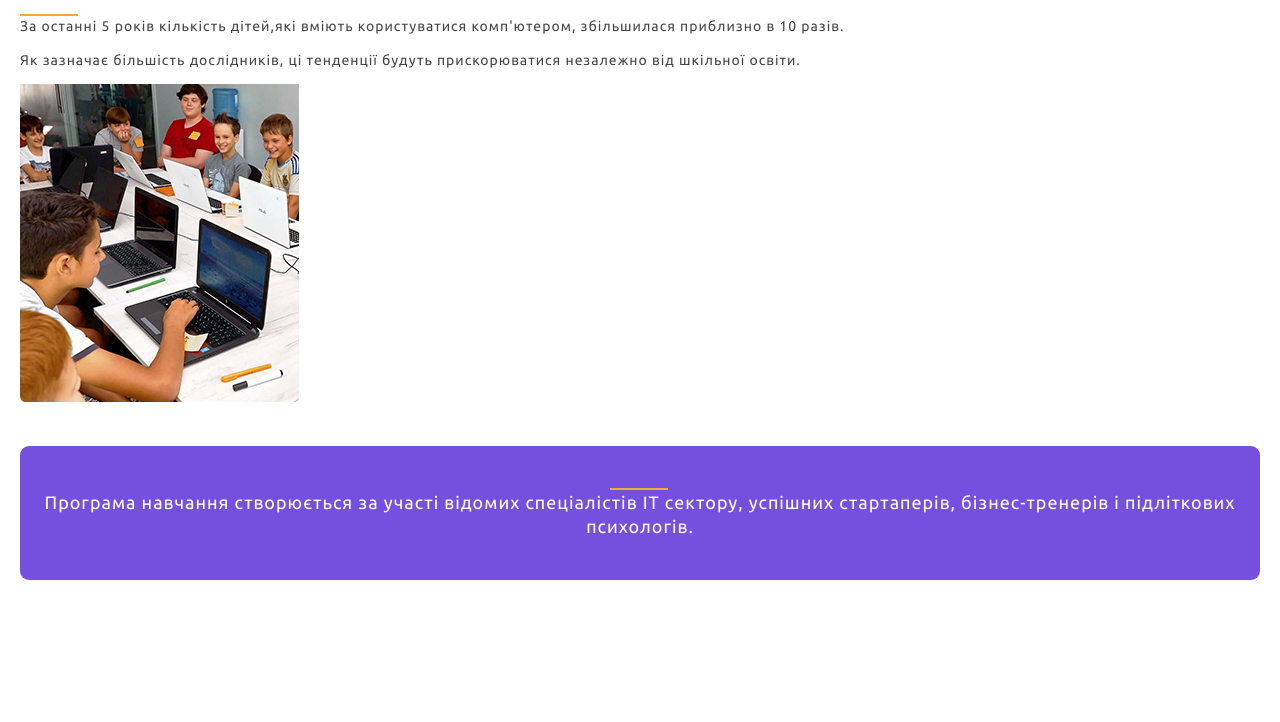
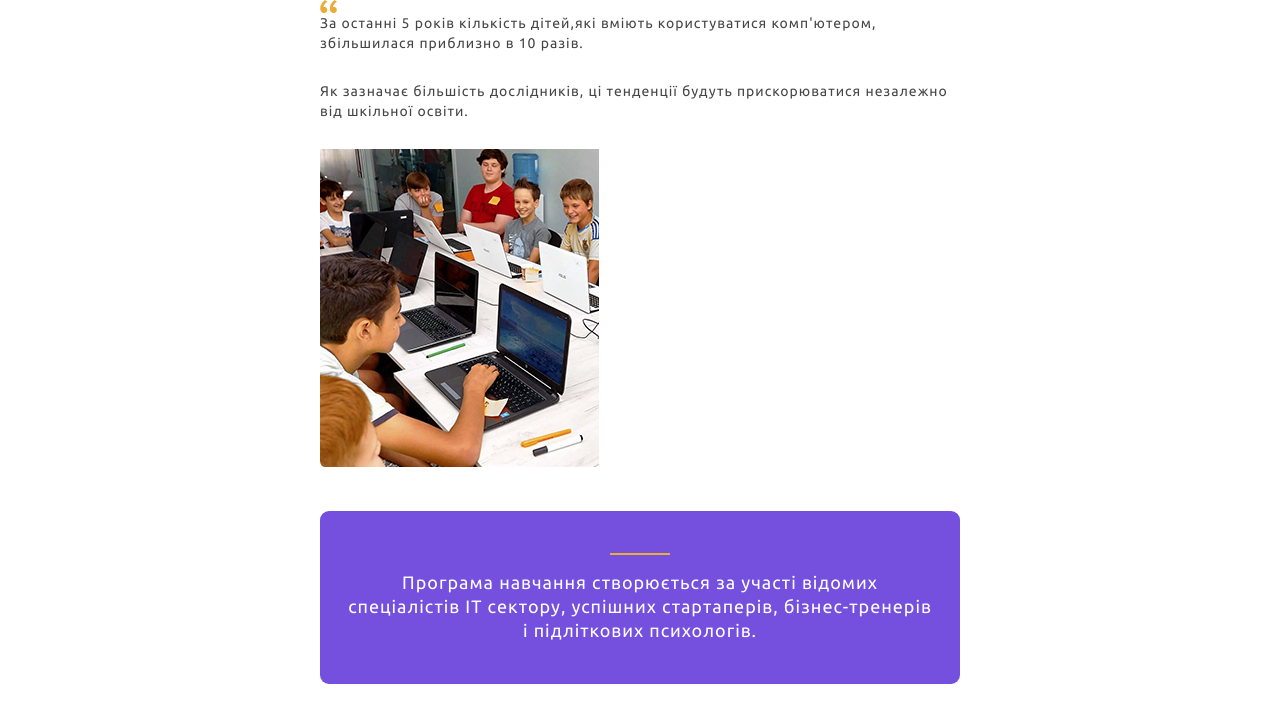
Before and after one commit to Yuliia-ui/literate-telegram, a plain HTML site: page index.html in a window 1280 px wide. Drawn offline with Linux system fonts and the light colour scheme.

Commit message:
Add changed

```diff
--- a/css/style.css
+++ b/css/style.css
@@ -15,10 +15,16 @@ body {
 
 .container {
   max-width: 1440px;
-  margin: 0 auto;
-
+  margin-left: auto;
+  margin-right: auto;
   padding-left: 20px;
   padding-right: 20px;
+}
+
+@media screen and (min-width: 768px) {
+  .container {
+    max-width: 640px;
+  }
 }
 
 .visually-hidden {
@@ -35,14 +41,18 @@ body {
 .quotes::before {
   display: block;
   content: '';
-  width: 60px;
-  height: 2px;
-  background-image: url(../images/verticalline-mobile.png);
+  width: 18px;
+  height: 13px;
+  color: #e9ac38;
+  background-image: url(../images/quote1.png);
   background-repeat: no-repeat;
   background-size: contain;
   background-position: left;
 }
+
 .description__text {
+  margin: auto;
+  margin-bottom: 28px;
   font-family: 'Ubuntu';
   font-weight: 400;
   font-size: 14px;
@@ -70,6 +80,7 @@ body {
 
 .yellow-line::before {
   margin: auto;
+  padding-bottom: 15px;
   display: block;
   content: '';
   width: 60px;
@@ -77,5 +88,4 @@ body {
   background-image: url(../images/verticalline-mobile.png);
   background-repeat: no-repeat;
   background-size: contain;
-  background-position: auto;
 }
--- a/index.html
+++ b/index.html
@@ -23,7 +23,7 @@
           Як зазначає більшість дослідників, ці тенденції будуть прискорюватися
           незалежно від шкільної освіти.
         </p>
-        <img src="./images/mobile.png" alt="children in classroom" />
+        <img srcset="./images/mobile.png" alt="children in classroom" />
 
         <div class="program">
           <p class="program__text yellow-line">
```
Also changed, not shown: images/quote.svg (added), images/quote1.png (added), images/verticalline-desktop.png (renamed from images/vertical line desktop.png).
